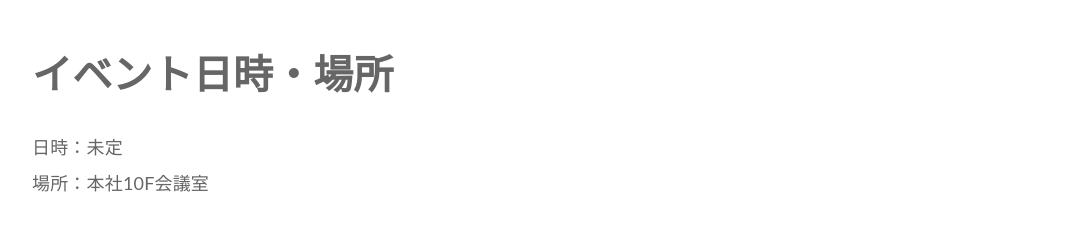
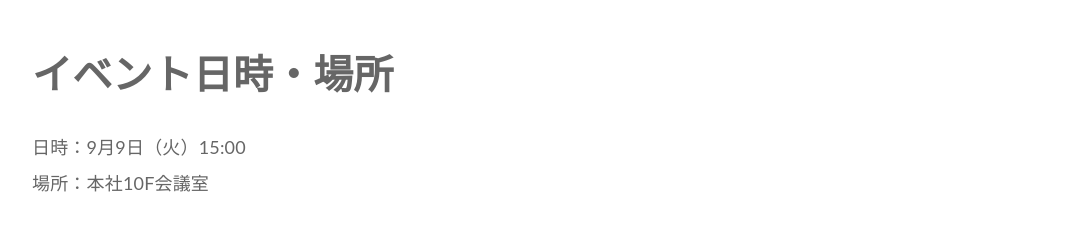
Before and after one commit to y-inaba-at21/git-kenshuu-at21, a plain HTML site: page index.html in a window 1280 px wide. Shown: the part 800-1039 px from the top of the page, without its empty margins (96-1183 px from the left). Drawn offline with Linux system fonts and the light colour scheme.

Commit message:
未定だったイベント日時を更新した

```diff
--- a/index.html
+++ b/index.html
@@ -20,7 +20,7 @@
     </div>
     <div class="inner">
       <h2>イベント日時・場所</h2>
-      <p>日時：未定<br>場所：本社10F会議室</p>
+      <p>日時：9月9日（火）15:00<br>場所：本社10F会議室</p>
       <div class="map__wrap"><iframe src="https://www.google.com/maps/embed?pb=!1m18!1m12!1m3!1d556.6181954128797!2d139.70601410910538!3d35.67768727431244!2m3!1f0!2f0!3f0!3m2!1i1024!2i768!4f13.1!3m3!1m2!1s0x60188d000e89b76d%3A0x4fbb41d20b704a09!2zQXRsYXMyMeODk-ODqw!5e0!3m2!1sja!2sjp!4v1757381343697!5m2!1sja!2sjp" width="1524" height="500" style="border:0;" allowfullscreen="" loading="lazy" referrerpolicy="no-referrer-when-downgrade"></iframe></div>
     </div>
     <div class="inner">
```
